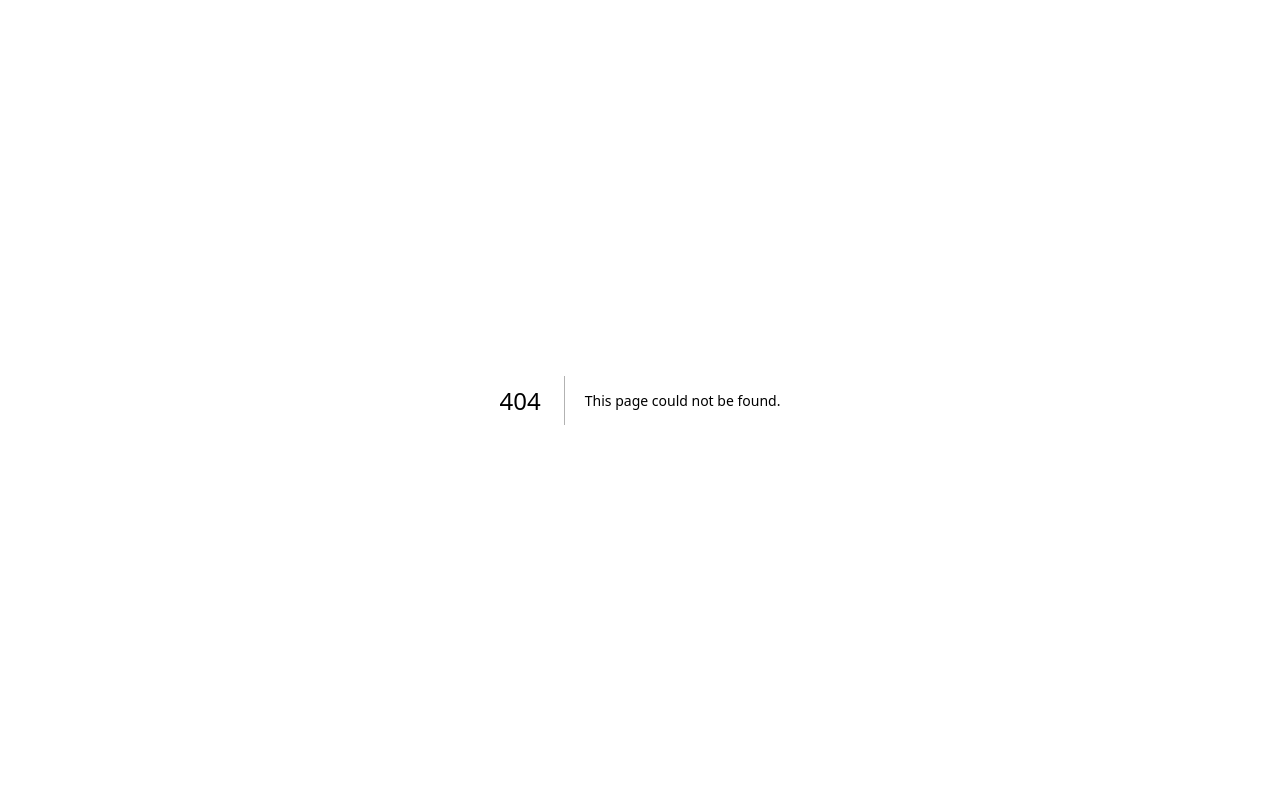
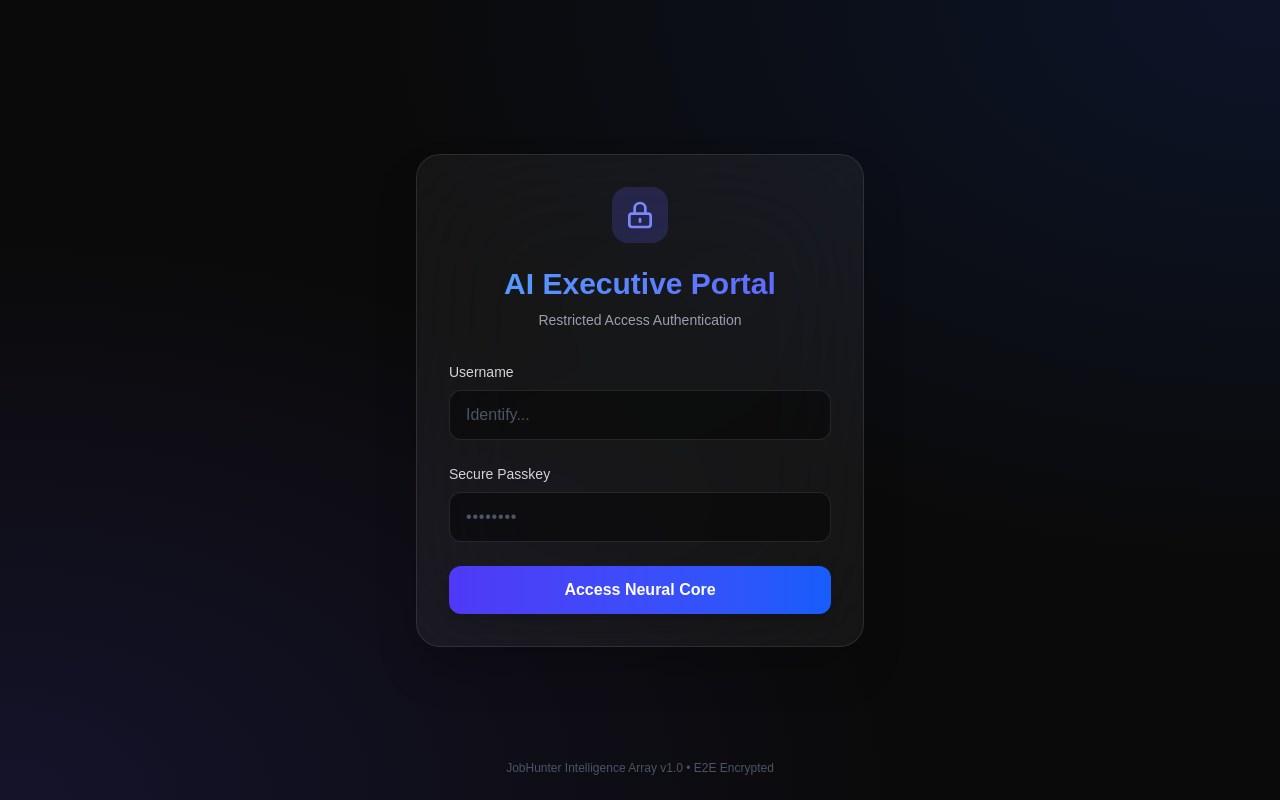
Before and after one commit to FRIEZEWANDABWA/jobai, a Next.js app: page /login in a window 1280 px wide. Before the commit this address had no page. Built offline with nearby package versions, Linux system fonts and the light colour scheme.

Commit message:
Implement System Automation Sources, Secure Login UI, and Edge Middleware Route Protection

```diff
--- a/app/admin/page.tsx
+++ b/app/admin/page.tsx
@@ -66,9 +66,15 @@ export default function AdminPage() {
     return (
         <div className="min-h-screen bg-gray-50 dark:bg-gray-900 p-8">
             <div className="max-w-6xl mx-auto space-y-12">
-                <header>
-                    <h1 className="text-4xl font-bold tracking-tight text-gray-900 dark:text-white mb-2">Command Center</h1>
-                    <p className="text-gray-500 dark:text-gray-400 text-lg">System Settings, AI Thresholds, and Scraper Topology.</p>
+                <header className="flex justify-between items-start">
+                    <div>
+                        <h1 className="text-4xl font-bold tracking-tight text-gray-900 dark:text-white mb-2">Command Center</h1>
+                        <p className="text-gray-500 dark:text-gray-400 text-lg">System Settings, AI Thresholds, and Scraper Topology.</p>
+                    </div>
+                    <a href="/dashboard" className="px-5 py-2.5 bg-gray-200 dark:bg-gray-800 text-gray-900 dark:text-white font-semibold rounded-xl hover:opacity-90 transition shadow-sm flex items-center gap-2">
+                        <svg className="w-5 h-5" fill="none" stroke="currentColor" viewBox="0 0 24 24"><path strokeLinecap="round" strokeLinejoin="round" strokeWidth="2" d="M10 19l-7-7m0 0l7-7m-7 7h18"></path></svg>
+                        Return to Dashboard
+                    </a>
                 </header>
 
                 {/* Settings Panel */}
--- /dev/null
+++ b/app/api/auth/login/route.ts
@@ -0,0 +1,29 @@
+import { NextResponse } from 'next/server';
+
+export async function POST(request: Request) {
+    try {
+        const { username, password } = await request.json();
+
+        // The secure credentials you provided
+        if (username === 'Frieze' && password === 'Hakuna@123') {
+            const response = NextResponse.json({ success: true, message: 'Authenticated' });
+
+            // Set a secure, HTTPOnly cookie that lasts for 30 days
+            response.cookies.set({
+                name: 'ai_executive_auth',
+                value: 'frieze_verified_session',
+                httpOnly: true,
+                secure: process.env.NODE_ENV === 'production',
+                sameSite: 'strict',
+                maxAge: 60 * 60 * 24 * 30, // 30 Days
+                path: '/',
+            });
+
+            return response;
+        }
+
+        return NextResponse.json({ success: false, error: 'Invalid executive credentials' }, { status: 401 });
+    } catch (e: any) {
+        return NextResponse.json({ success: false, error: 'Internal Server Error' }, { status: 500 });
+    }
+}
--- a/app/dashboard/page.tsx
+++ b/app/dashboard/page.tsx
@@ -54,9 +54,15 @@ export default function DashboardPage() {
     return (
         <div className="min-h-screen bg-gray-50 dark:bg-gray-900 p-8">
             <div className="max-w-6xl mx-auto">
-                <header className="mb-10">
-                    <h1 className="text-4xl font-bold tracking-tight text-gray-900 dark:text-white mb-2">Executive Intelligence</h1>
-                    <p className="text-gray-500 dark:text-gray-400 text-lg">Your private AI recruiter. Matching top-tier market opportunities with your CV.</p>
+                <header className="mb-10 flex justify-between items-start">
+                    <div>
+                        <h1 className="text-4xl font-bold tracking-tight text-gray-900 dark:text-white mb-2">Executive Intelligence</h1>
+                        <p className="text-gray-500 dark:text-gray-400 text-lg">Your private AI recruiter. Matching top-tier market opportunities with your CV.</p>
+                    </div>
+                    <a href="/admin" className="px-5 py-2.5 bg-gray-900 dark:bg-white text-white dark:text-black font-semibold rounded-xl hover:opacity-90 transition shadow-sm flex items-center gap-2">
+                        <svg className="w-5 h-5" fill="none" stroke="currentColor" viewBox="0 0 24 24"><path strokeLinecap="round" strokeLinejoin="round" strokeWidth="2" d="M10.325 4.317c.426-1.756 2.924-1.756 3.35 0a1.724 1.724 0 002.573 1.066c1.543-.94 3.31.826 2.37 2.37a1.724 1.724 0 001.065 2.572c1.756.426 1.756 2.924 0 3.35a1.724 1.724 0 00-1.066 2.573c.94 1.543-.826 3.31-2.37 2.37a1.724 1.724 0 00-2.572 1.065c-.426 1.756-2.924 1.756-3.35 0a1.724 1.724 0 00-2.573-1.066c-1.543.94-3.31-.826-2.37-2.37a1.724 1.724 0 00-1.065-2.572c-1.756-.426-1.756-2.924 0-3.35a1.724 1.724 0 001.066-2.573c-.94-1.543.826-3.31 2.37-2.37.996.608 2.296.07 2.572-1.065z"></path><path strokeLinecap="round" strokeLinejoin="round" strokeWidth="2" d="M15 12a3 3 0 11-6 0 3 3 0 016 0z"></path></svg>
+                        Admin Panel
+                    </a>
                 </header>
 
                 {/* Velocity Tracker */}
--- /dev/null
+++ b/app/login/page.tsx
@@ -0,0 +1,96 @@
+"use client";
+import React, { useState } from 'react';
+import { useRouter } from 'next/navigation';
+
+export default function LoginPage() {
+    const [username, setUsername] = useState('');
+    const [password, setPassword] = useState('');
+    const [loading, setLoading] = useState(false);
+    const [error, setError] = useState('');
+    const router = useRouter();
+
+    const handleLogin = async (e: React.FormEvent) => {
+        e.preventDefault();
+        setLoading(true);
+        setError('');
+
+        const res = await fetch('/api/auth/login', {
+            method: 'POST',
+            headers: { 'Content-Type': 'application/json' },
+            body: JSON.stringify({ username, password })
+        });
+
+        if (res.ok) {
+            router.push('/dashboard');
+        } else {
+            setError('Invalid Executive Credentials.');
+            setLoading(false);
+        }
+    };
+
+    return (
+        <div className="min-h-screen bg-[#0A0A0A] text-white flex items-center justify-center p-4"
+            style={{
+                backgroundImage: 'radial-gradient(ellipse at top right, rgba(29, 78, 216, 0.15), transparent 50%), radial-gradient(ellipse at bottom left, rgba(79, 70, 229, 0.15), transparent 50%)',
+            }}>
+
+            <div className="w-full max-w-md bg-white/5 backdrop-blur-3xl border border-white/10 rounded-3xl p-8 shadow-2xl">
+                <div className="text-center mb-8">
+                    <div className="inline-block p-3 rounded-2xl bg-indigo-500/20 text-indigo-400 mb-4">
+                        <svg className="w-8 h-8" fill="none" stroke="currentColor" viewBox="0 0 24 24">
+                            <path strokeLinecap="round" strokeLinejoin="round" strokeWidth="2" d="M12 15v2m-6 4h12a2 2 0 002-2v-6a2 2 0 00-2-2H6a2 2 0 00-2 2v6a2 2 0 002 2zm10-10V7a4 4 0 00-8 0v4h8z"></path>
+                        </svg>
+                    </div>
+                    <h1 className="text-3xl font-bold bg-clip-text text-transparent bg-gradient-to-r from-blue-400 to-indigo-500">
+                        AI Executive Portal
+                    </h1>
+                    <p className="text-gray-400 text-sm mt-2 font-medium">Restricted Access Authentication</p>
+                </div>
+
+                <form onSubmit={handleLogin} className="space-y-6">
+                    {error && (
+                        <div className="p-3 bg-red-500/10 border border-red-500/20 text-red-400 text-sm rounded-xl text-center font-medium animate-pulse">
+                            {error}
+                        </div>
+                    )}
+
+                    <div>
+                        <label className="block text-sm font-medium text-gray-300 mb-2">Username</label>
+                        <input
+                            type="text"
+                            required
+                            value={username}
+                            onChange={(e) => setUsername(e.target.value)}
+                            className="w-full bg-black/40 border border-white/10 rounded-xl px-4 py-3 text-white focus:outline-none focus:ring-2 focus:ring-indigo-500 focus:border-transparent transition placeholder-gray-600"
+                            placeholder="Identify..."
+                        />
+                    </div>
+
+                    <div>
+                        <label className="block text-sm font-medium text-gray-300 mb-2">Secure Passkey</label>
+                        <input
+                            type="password"
+                            required
+                            value={password}
+                            onChange={(e) => setPassword(e.target.value)}
+                            className="w-full bg-black/40 border border-white/10 rounded-xl px-4 py-3 text-white focus:outline-none focus:ring-2 focus:ring-indigo-500 focus:border-transparent transition placeholder-gray-600 tracking-wider"
+                            placeholder="••••••••"
+                        />
+                    </div>
+
+                    <button
+                        type="submit"
+                        disabled={loading}
+                        className="w-full bg-gradient-to-r from-indigo-600 to-blue-600 hover:from-indigo-500 hover:to-blue-500 text-white font-semibold py-3 px-6 rounded-xl shadow-lg transform active:scale-95 transition-all outline-none"
+                    >
+                        {loading ? 'Authenticating...' : 'Access Neural Core'}
+                    </button>
+                </form>
+            </div>
+
+            <div className="fixed bottom-6 text-center text-xs text-gray-600">
+                JobHunter Intelligence Array v1.0 • E2E Encrypted
+            </div>
+        </div>
+    );
+}
--- /dev/null
+++ b/middleware.ts
@@ -0,0 +1,26 @@
+import { NextResponse } from 'next/server';
+import type { NextRequest } from 'next/server';
+
+export function middleware(request: NextRequest) {
+    const isLoginPage = request.nextUrl.pathname.startsWith('/login');
+    const authCookie = request.cookies.get('ai_executive_auth');
+
+    // 1. Unauthenticated users trying to access protected paths get bounced
+    if (!authCookie && !isLoginPage) {
+        return NextResponse.redirect(new URL('/login', request.url));
+    }
+
+    // 2. Authenticated users trying to open the login page again get forwarded to their dashboard
+    if (authCookie && isLoginPage) {
+        return NextResponse.redirect(new URL('/dashboard', request.url));
+    }
+
+    return NextResponse.next();
+}
+
+// See "Matching Paths" below to learn more
+export const config = {
+    // Only lock down the Dashboard and the Admin Control Panel pages. Wait, and API routes?
+    // We let Vercel CRON ping unauthenticated, since they use Bearer tokens inside the HTTP Headers
+    matcher: ['/dashboard/:path*', '/admin/:path*'],
+};
```
